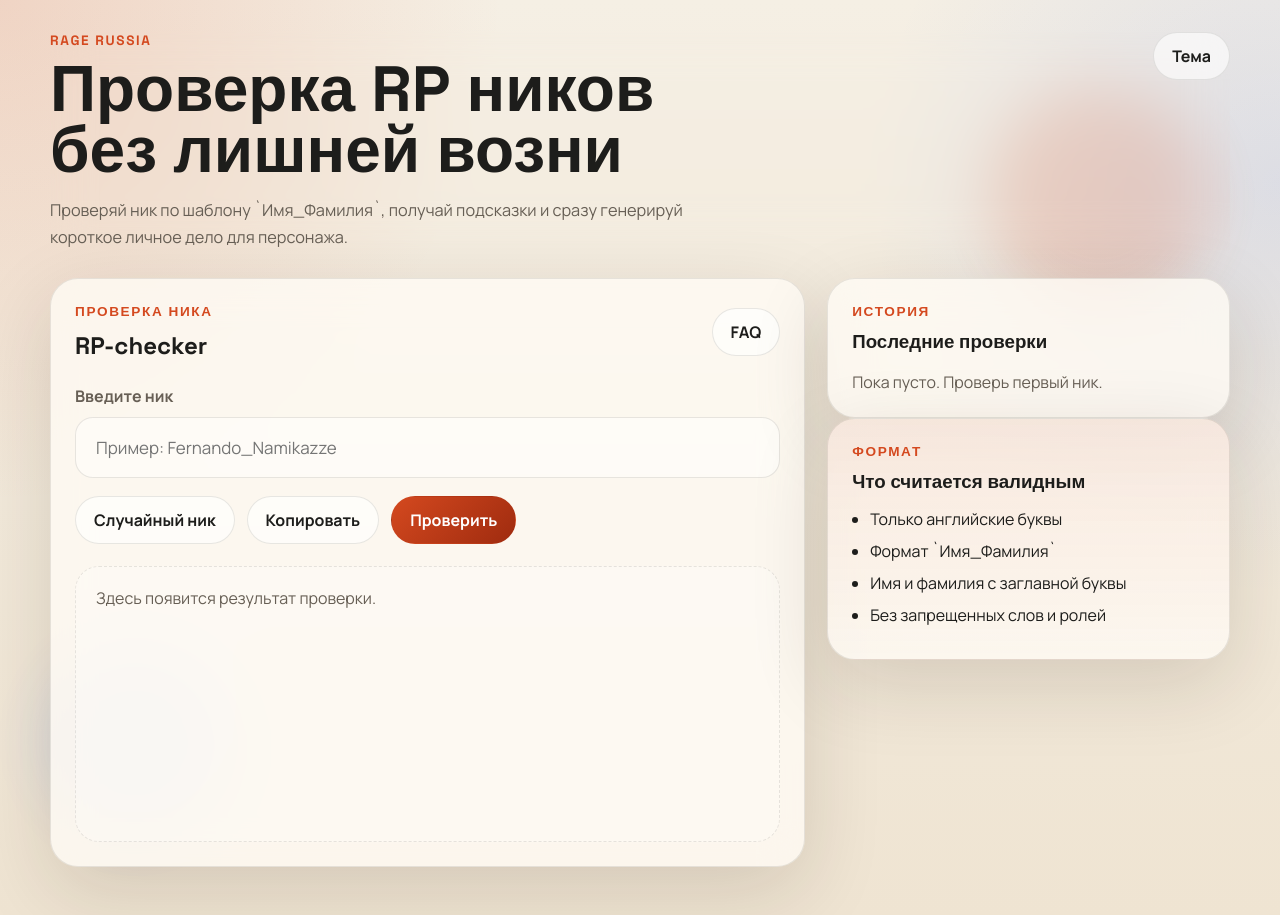
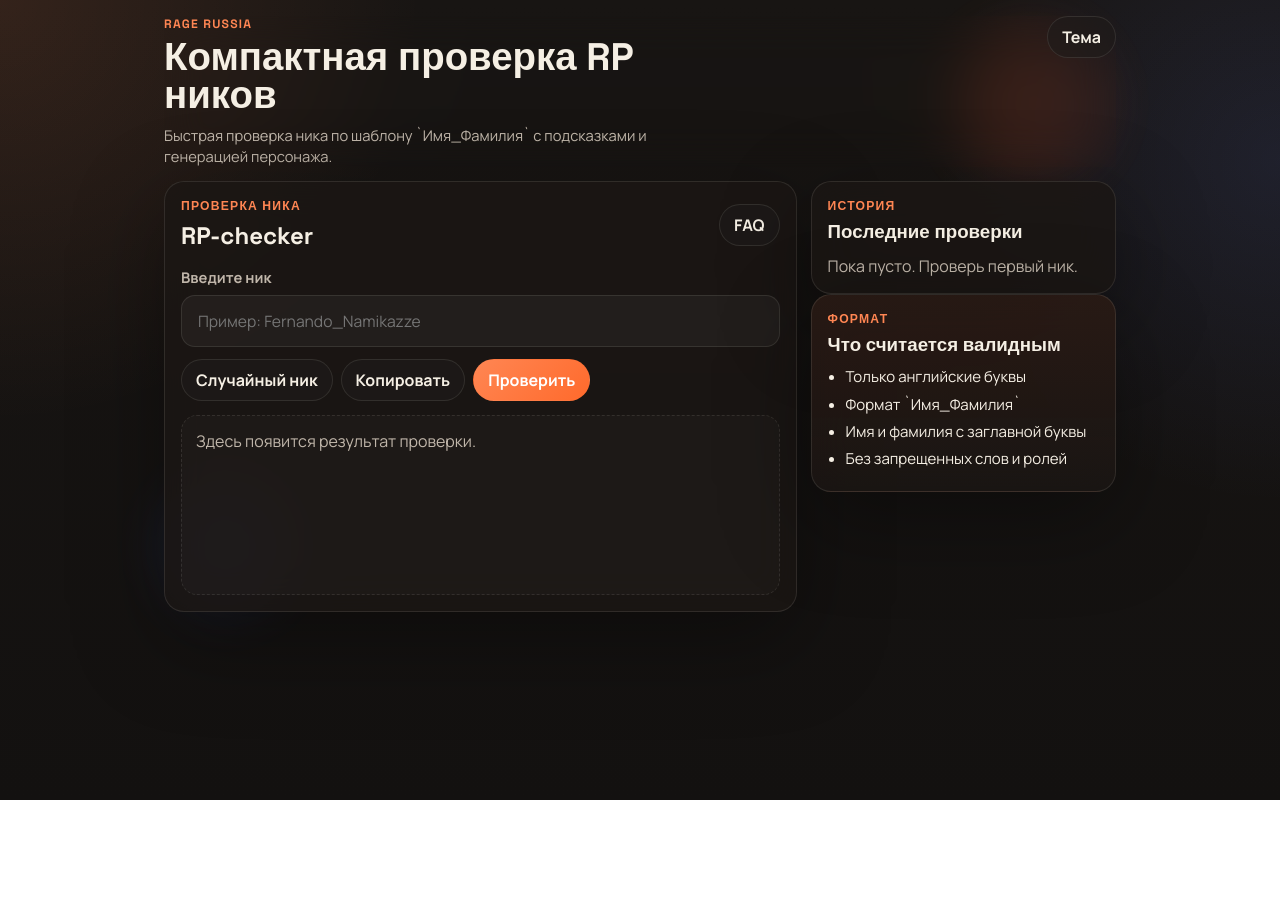
Before and after one commit to zyrorussia-commits/checker-Nick_Name, a plain HTML site: page index.html in a window 1280 px wide. After the commit the page ends 800 px from the top, so only its background shows below. Drawn offline with Linux system fonts and the light colour scheme.

Commit message:
Add files via upload

```diff
--- a/index.html
+++ b/index.html
@@ -9,7 +9,7 @@
   <link href="https://fonts.googleapis.com/css2?family=Manrope:wght@400;500;700;800&family=Space+Grotesk:wght@500;700&display=swap" rel="stylesheet">
   <link rel="stylesheet" href="./styles.css">
 </head>
-<body>
+<body class="is-dark">
   <div class="page-shell">
     <div class="ambient ambient-a"></div>
     <div class="ambient ambient-b"></div>
@@ -17,10 +17,9 @@
     <header class="hero">
       <div class="hero-copy">
         <p class="eyebrow">RAGE RUSSIA</p>
-        <h1>Проверка RP ников без лишней возни</h1>
+        <h1>Компактная проверка RP ников</h1>
         <p class="hero-text">
-          Проверяй ник по шаблону `Имя_Фамилия`, получай подсказки и сразу генерируй
-          короткое личное дело для персонажа.
+          Быстрая проверка ника по шаблону `Имя_Фамилия` с подсказками и генерацией персонажа.
         </p>
       </div>
 
--- a/script.js
+++ b/script.js
@@ -377,9 +377,7 @@ function initTheme() {
     setTheme(storedTheme);
     return;
   }
-
-  const prefersDark = window.matchMedia("(prefers-color-scheme: dark)").matches;
-  setTheme(prefersDark ? "dark" : "light");
+  setTheme("dark");
 }
 
 els.random.addEventListener("click", () => {
--- a/styles.css
+++ b/styles.css
@@ -61,9 +61,9 @@ input {
 
 .page-shell {
   position: relative;
-  max-width: 1220px;
+  max-width: 980px;
   margin: 0 auto;
-  padding: 32px 20px 48px;
+  padding: 16px 14px 20px;
 }
 
 .ambient {
@@ -76,18 +76,18 @@ input {
 }
 
 .ambient-a {
-  top: 88px;
-  right: 40px;
-  width: 220px;
-  height: 220px;
+  top: 28px;
+  right: 24px;
+  width: 150px;
+  height: 150px;
   background: rgba(212, 73, 31, 0.22);
 }
 
 .ambient-b {
-  bottom: 80px;
+  bottom: 20px;
   left: 10px;
-  width: 190px;
-  height: 190px;
+  width: 130px;
+  height: 130px;
   background: rgba(66, 120, 255, 0.16);
 }
 
@@ -101,19 +101,19 @@ input {
 .hero {
   display: flex;
   justify-content: space-between;
-  gap: 24px;
+  gap: 14px;
   align-items: flex-start;
-  margin-bottom: 28px;
+  margin-bottom: 14px;
 }
 
 .eyebrow,
 .panel-kicker {
-  margin: 0 0 10px;
+  margin: 0 0 6px;
   color: var(--accent);
   font-family: "Space Grotesk", sans-serif;
-  font-size: 0.85rem;
+  font-size: 0.76rem;
   font-weight: 700;
-  letter-spacing: 0.12em;
+  letter-spacing: 0.1em;
   text-transform: uppercase;
 }
 
@@ -126,17 +126,17 @@ input {
 }
 
 .hero h1 {
-  max-width: 720px;
-  font-size: clamp(2.2rem, 5vw, 4.2rem);
-  line-height: 0.95;
+  max-width: 560px;
+  font-size: clamp(1.6rem, 3vw, 2.5rem);
+  line-height: 1;
 }
 
 .hero-text {
-  max-width: 640px;
-  margin: 16px 0 0;
+  max-width: 520px;
+  margin: 10px 0 0;
   color: var(--muted);
-  font-size: 1.02rem;
-  line-height: 1.65;
+  font-size: 0.92rem;
+  line-height: 1.45;
 }
 
 .theme-toggle,
@@ -161,7 +161,7 @@ input {
 .secondary-button,
 .primary-button,
 .icon-button {
-  padding: 12px 18px;
+  padding: 9px 14px;
   font-weight: 700;
 }
 
@@ -185,21 +185,21 @@ input {
 
 .layout {
   display: grid;
-  grid-template-columns: minmax(0, 1.5fr) minmax(280px, 0.8fr);
-  gap: 22px;
+  grid-template-columns: minmax(0, 1.45fr) minmax(220px, 0.7fr);
+  gap: 14px;
 }
 
 .panel {
   position: relative;
   background: var(--panel);
   border: 1px solid var(--line);
-  border-radius: 28px;
+  border-radius: 20px;
   box-shadow: var(--shadow);
-  padding: 24px;
+  padding: 16px;
 }
 
 .panel-primary {
-  min-height: 540px;
+  min-height: 360px;
 }
 
 .panel-tip {
@@ -211,13 +211,13 @@ input {
 .panel-head {
   display: flex;
   justify-content: space-between;
-  gap: 16px;
+  gap: 12px;
   align-items: center;
-  margin-bottom: 24px;
+  margin-bottom: 16px;
 }
 
 .panel-head.compact {
-  margin-bottom: 18px;
+  margin-bottom: 12px;
 }
 
 .field {
@@ -226,19 +226,20 @@ input {
 
 .field span {
   display: block;
-  margin-bottom: 10px;
+  margin-bottom: 8px;
   color: var(--muted);
   font-weight: 700;
+  font-size: 0.92rem;
 }
 
 .field input {
   width: 100%;
-  padding: 18px 20px;
+  padding: 14px 16px;
   border: 1px solid var(--line);
-  border-radius: 18px;
+  border-radius: 14px;
   background: rgba(255, 255, 255, 0.42);
   color: var(--text);
-  font-size: 1.06rem;
+  font-size: 0.98rem;
   outline: none;
 }
 
@@ -254,15 +255,15 @@ body.is-dark .field input {
 .actions {
   display: flex;
   flex-wrap: wrap;
-  gap: 12px;
-  margin: 18px 0 22px;
+  gap: 8px;
+  margin: 12px 0 14px;
 }
 
 .status {
-  min-height: 276px;
+  min-height: 180px;
   border: 1px dashed var(--line);
-  border-radius: 24px;
-  padding: 20px;
+  border-radius: 16px;
+  padding: 14px;
   background: rgba(255, 255, 255, 0.24);
 }
 
@@ -296,49 +297,50 @@ body.is-dark .status {
 }
 
 .status h3 {
-  margin: 16px 0 10px;
-  font-size: 1.35rem;
+  margin: 12px 0 8px;
+  font-size: 1.1rem;
 }
 
 .error-list,
 .rules,
 .detail-list {
-  margin: 14px 0 0;
+  margin: 10px 0 0;
   padding-left: 18px;
 }
 
 .error-list li,
 .rules li,
 .detail-list li {
-  margin-bottom: 8px;
-  line-height: 1.5;
+  margin-bottom: 6px;
+  line-height: 1.4;
+  font-size: 0.94rem;
 }
 
 .suggestions {
   display: flex;
   flex-wrap: wrap;
-  gap: 10px;
-  margin-top: 18px;
+  gap: 8px;
+  margin-top: 12px;
 }
 
 .suggestion,
 .show-lore,
 .recent-item,
 .tab-button {
-  padding: 10px 14px;
+  padding: 8px 12px;
 }
 
 .result-actions {
   display: flex;
   flex-wrap: wrap;
-  gap: 10px;
-  margin-top: 18px;
+  gap: 8px;
+  margin-top: 12px;
 }
 
 .recent-list {
   display: flex;
   flex-direction: column;
-  gap: 10px;
+  gap: 8px;
 }
 
 .recent-item {
@@ -357,7 +359,7 @@ body.is-dark .status {
 
 .recent-item span {
   color: var(--muted);
-  font-size: 0.92rem;
+  font-size: 0.82rem;
 }
 
 .modal {
@@ -375,13 +377,13 @@ body.is-dark .status {
 .modal-card {
   background: var(--panel-strong);
   border: 1px solid var(--line);
-  border-radius: 28px;
+  border-radius: 20px;
   box-shadow: var(--shadow);
   overflow: hidden;
 }
 
 .modal-card-wide {
-  min-height: 520px;
+  min-height: 420px;
 }
 
 .modal-head {
@@ -389,17 +391,17 @@ body.is-dark .status {
   justify-content: space-between;
   gap: 16px;
   align-items: center;
-  padding: 22px 24px 0;
+  padding: 16px 16px 0;
 }
 
 .modal-body {
-  padding: 20px 24px 24px;
+  padding: 14px 16px 16px;
 }
 
 .tabs {
   display: flex;
-  gap: 10px;
-  padding: 18px 24px 0;
+  gap: 8px;
+  padding: 12px 16px 0;
 }
 
 .tab-button.is-active {
@@ -419,13 +421,13 @@ body.is-dark .status {
 .lore-grid {
   display: grid;
   grid-template-columns: repeat(2, minmax(0, 1fr));
-  gap: 14px;
+  gap: 10px;
 }
 
 .lore-card {
-  padding: 16px;
+  padding: 12px;
   border: 1px solid var(--line);
-  border-radius: 20px;
+  border-radius: 14px;
   background: rgba(255, 255, 255, 0.28);
 }
 
@@ -451,16 +453,20 @@ body.is-dark .lore-card {
   .theme-toggle {
     align-self: flex-start;
   }
+
+  .panel-primary {
+    min-height: 0;
+  }
 }
 
 @media (max-width: 640px) {
   .page-shell {
-    padding-inline: 14px;
+    padding-inline: 10px;
   }
 
   .panel,
   .modal-card {
-    border-radius: 22px;
+    border-radius: 16px;
   }
 
   .actions,
```
